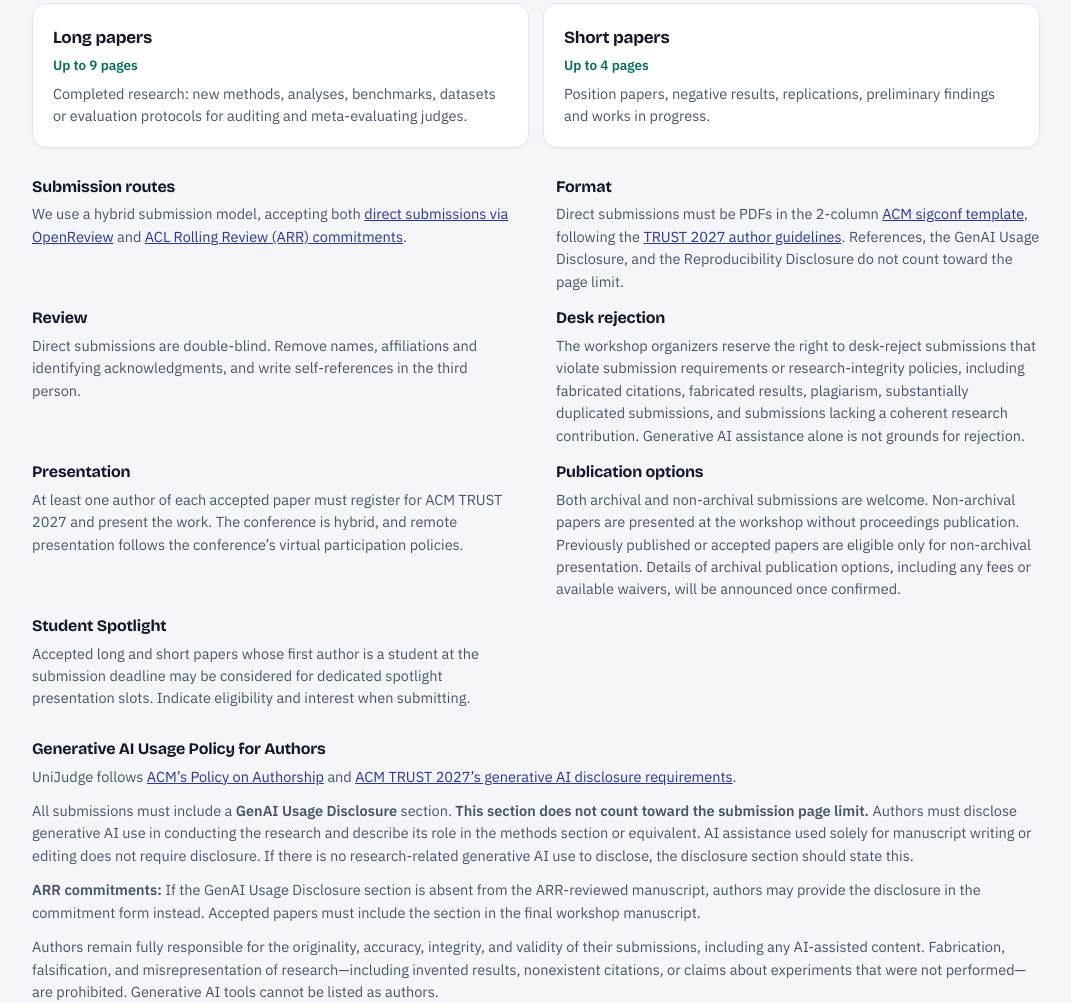
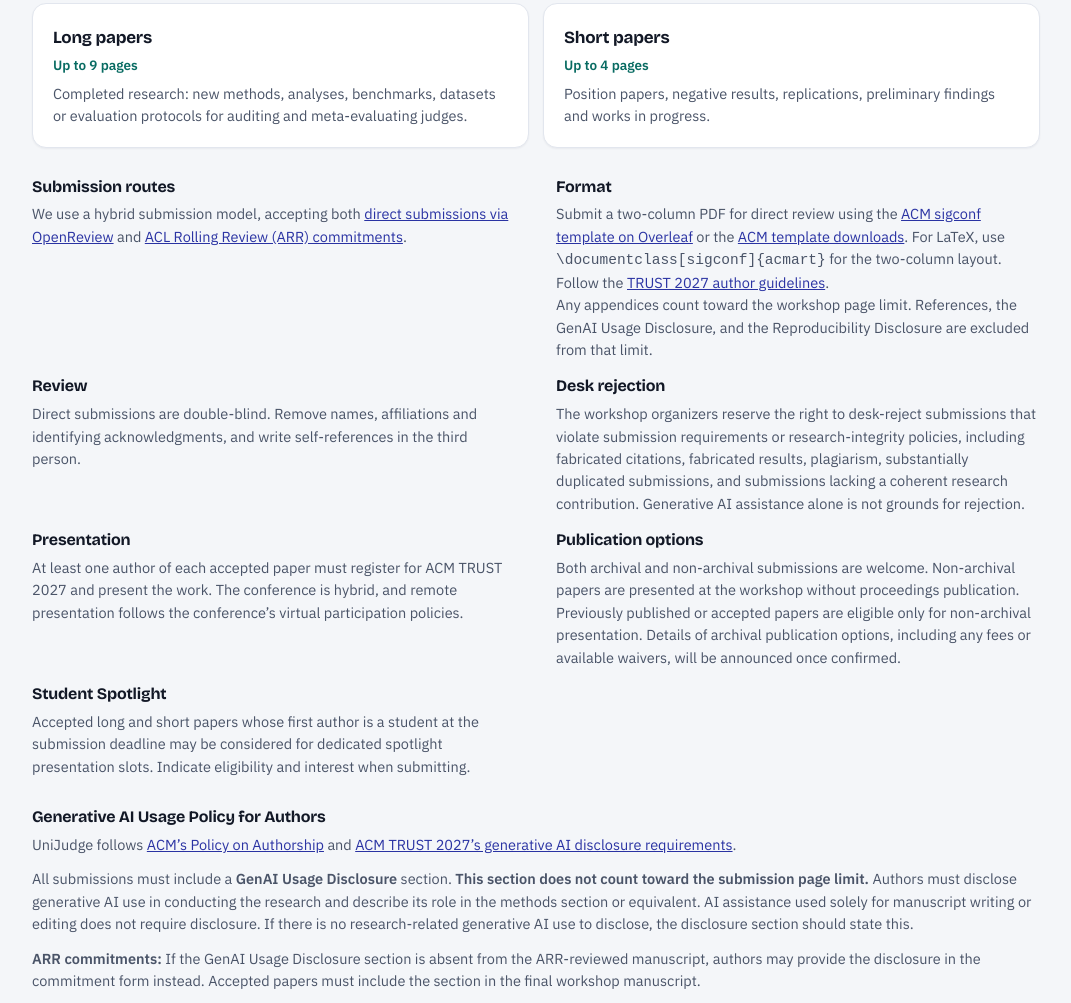
Before and after one commit to acmtrustunijudge/acmtrustunijudge.github.io, a plain HTML site: page index.html in a window 1280 px wide. Shown: the part 3659-4662 px from the top of the page, without its empty margins (104-1175 px from the left). Drawn offline with nearby package versions, Linux system fonts and the light colour scheme.

Commit message:
Clarify ACM submission format and appendix limits

```diff
--- a/index.html
+++ b/index.html
@@ -431,7 +431,11 @@
     </div>
     <div class="rules">
       <div class="rule"><h3>Submission routes</h3><p>We use a hybrid submission model, accepting both <a href="https://openreview.net/group?id=ACM.org/TRUST/2027/Workshop/UniJudge" target="_blank" rel="noopener">direct submissions via OpenReview</a> and <a class="js-arr-commit" href="https://openreview.net/group?id=ACM.org/TRUST/2027/Workshop/UniJudge_ARR_Commitment" target="_blank" rel="noopener">ACL Rolling Review (ARR) commitments</a>.</p></div>
-      <div class="rule"><h3>Format</h3><p>Direct submissions must be PDFs in the 2-column <a href="https://www.acm.org/publications/proceedings-template" target="_blank" rel="noopener">ACM sigconf template</a>, following the <a href="https://eigtrust.acm.org/trust2027/authors-guidelines/" target="_blank" rel="noopener">TRUST 2027 author guidelines</a>. References, the GenAI Usage Disclosure, and the Reproducibility Disclosure do not count toward the page limit.</p></div>
+      <div class="rule">
+        <h3>Format</h3>
+        <p>Submit a two-column PDF for direct review using the <a href="https://www.overleaf.com/latex/templates/association-for-computing-machinery-acm-sigchi-proceedings-template/nhjwrrczcyys" target="_blank" rel="noopener">ACM sigconf template on Overleaf</a> or the <a href="https://www.acm.org/publications/proceedings-template" target="_blank" rel="noopener">ACM template downloads</a>. For LaTeX, use <code>\documentclass[sigconf]{acmart}</code> for the two-column layout. Follow the <a href="https://eigtrust.acm.org/trust2027/authors-guidelines/" target="_blank" rel="noopener">TRUST 2027 author guidelines</a>.</p>
+        <p>Any appendices count toward the workshop page limit. References, the GenAI Usage Disclosure, and the Reproducibility Disclosure are excluded from that limit.</p>
+      </div>
       <div class="rule"><h3>Review</h3><p>Direct submissions are double-blind. Remove names, affiliations and identifying acknowledgments, and write self-references in the third person.</p></div>
       <div class="rule"><h3>Desk rejection</h3><p>The workshop organizers reserve the right to desk-reject submissions that violate submission requirements or research-integrity policies, including fabricated citations, fabricated results, plagiarism, substantially duplicated submissions, and submissions lacking a coherent research contribution. Generative AI assistance alone is not grounds for rejection.</p></div>
       <div class="rule"><h3>Presentation</h3><p>At least one author of each accepted paper must register for ACM TRUST 2027 and present the work. The conference is hybrid, and remote presentation follows the conference&rsquo;s virtual participation policies.</p></div>
```
